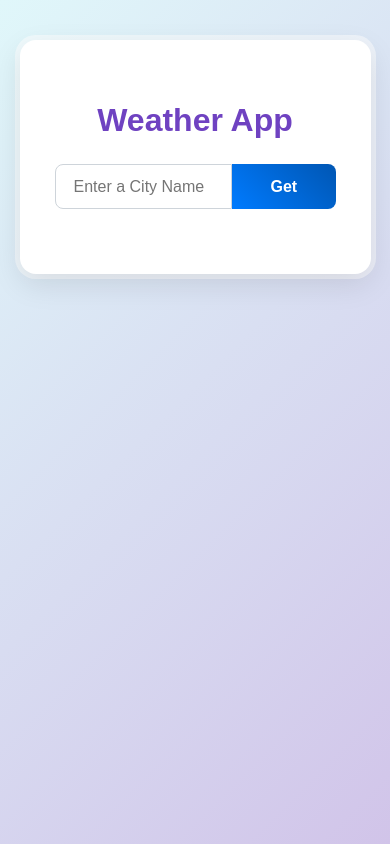
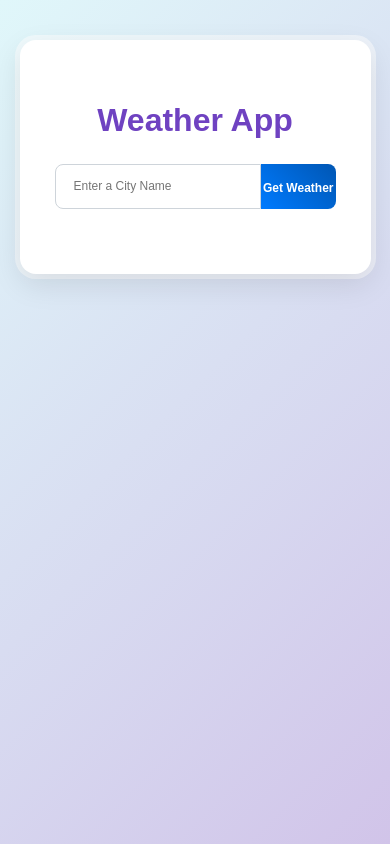
Before and after one commit to Rajesh57573/rajesh-WeatherApp, a plain HTML site: page index.html in a window 390 px wide. Drawn offline with Linux system fonts and the light colour scheme.

Commit message:
Refactor CSS variables and styles for weather app

```diff
--- a/style.css
+++ b/style.css
@@ -126,3 +126,24 @@ body {
     font-size: 18px;
     margin-bottom: 20px;
 }
+
+@media only screen and (max-width: 489px) {
+    .search-box .input-button {
+        font-size: 14px;
+    }
+    .search-box button {
+        padding: 0 6px;
+        font-size: 14px;
+    }
+}
+
+@media only screen and (max-width: 420px) {
+    .search-box .input-button {
+        font-size: 12px;
+    }
+    .search-box button {
+        padding: 2px;
+        font-size: 12px;
+        ;
+    }
+}
```
